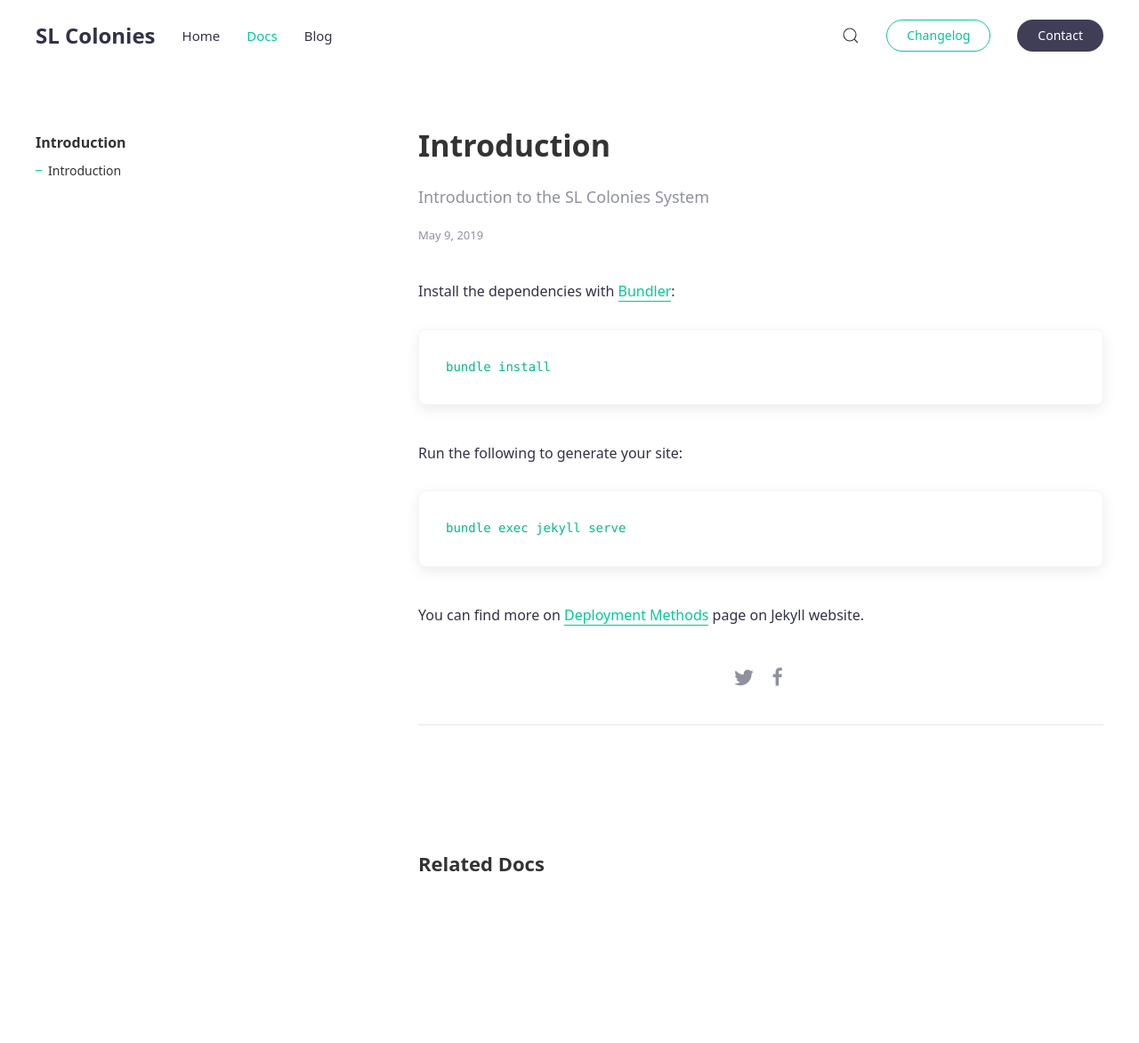
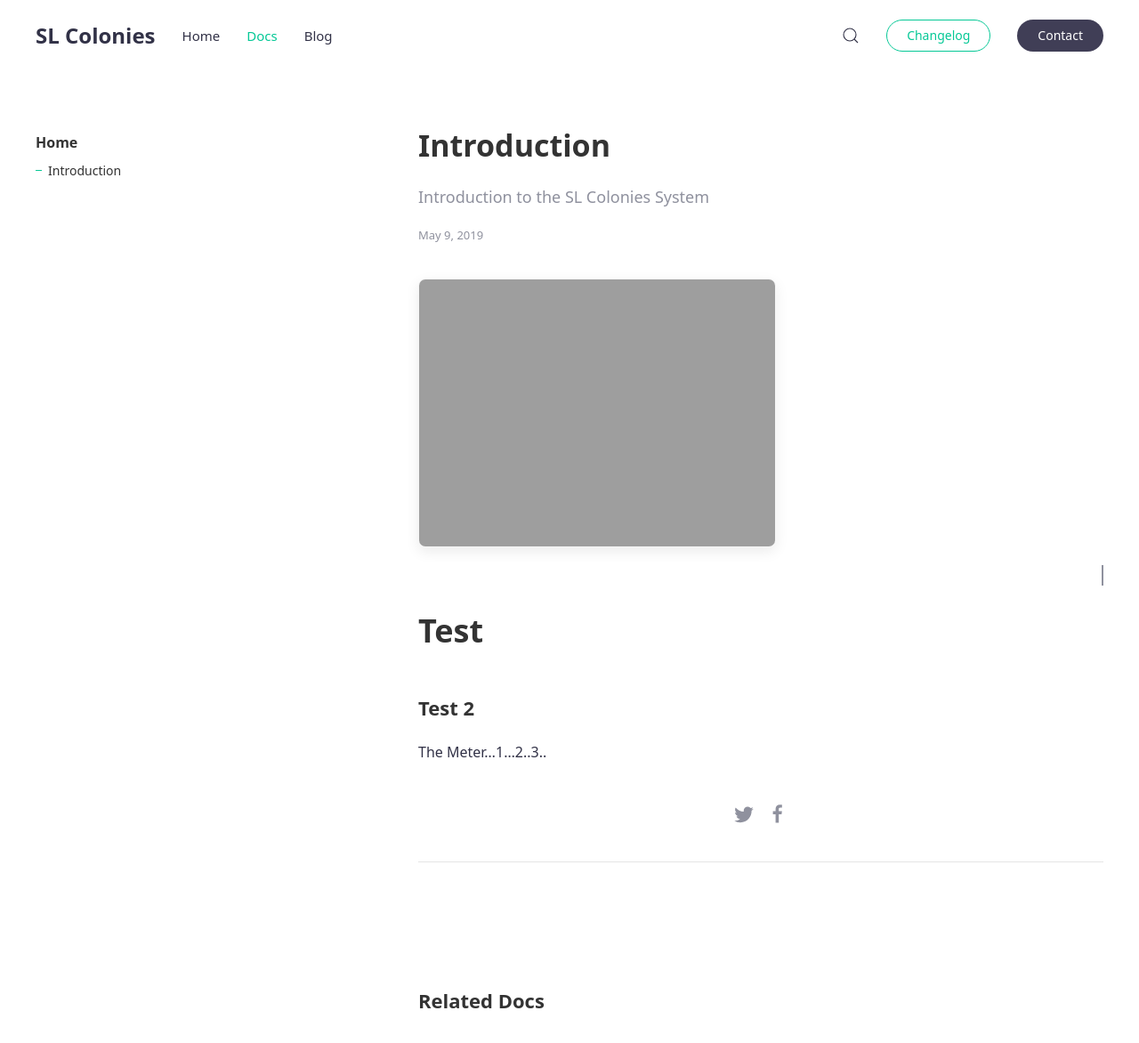
Before and after one commit to SLColonies/Public, a Jekyll site: the page built from _docs/home.md, in a window 1280 px wide and 1220 px high. Shown: the top 1172 px of the window at 89% size. Built offline with Jekyll 4.4.1, drawn with Linux system fonts in a browser that asks for light colours.

Commit message:
still don't understand

````diff
--- a/_data/navigation_docs.yml
+++ b/_data/navigation_docs.yml
@@ -1,3 +1,3 @@
-- title: Introduction
+- title: Home
   docs:
   - home
--- a/_docs/home.md
+++ b/_docs/home.md
@@ -1,19 +1,13 @@
 ---
 title: Introduction
 subtitle: Introduction to the SL Colonies System
-author: Temujin
+author: temujinemujin
 tags: [introduction]
 ---
 
-Install the dependencies with [Bundler](http://bundler.io/):
+{% include image.html img="logo.jpg" alt="SLColonies RPG System" caption="" %}
 
-```bash
-bundle install
-```
+# Test
+### Test 2
 
-Run the following to generate your site:
-```bash
-bundle exec jekyll serve
-```
-
-You can find more on [Deployment Methods](https://jekyllrb.com/docs/deployment-methods/) page on Jekyll website.
+The Meter...1...2..3..
````
